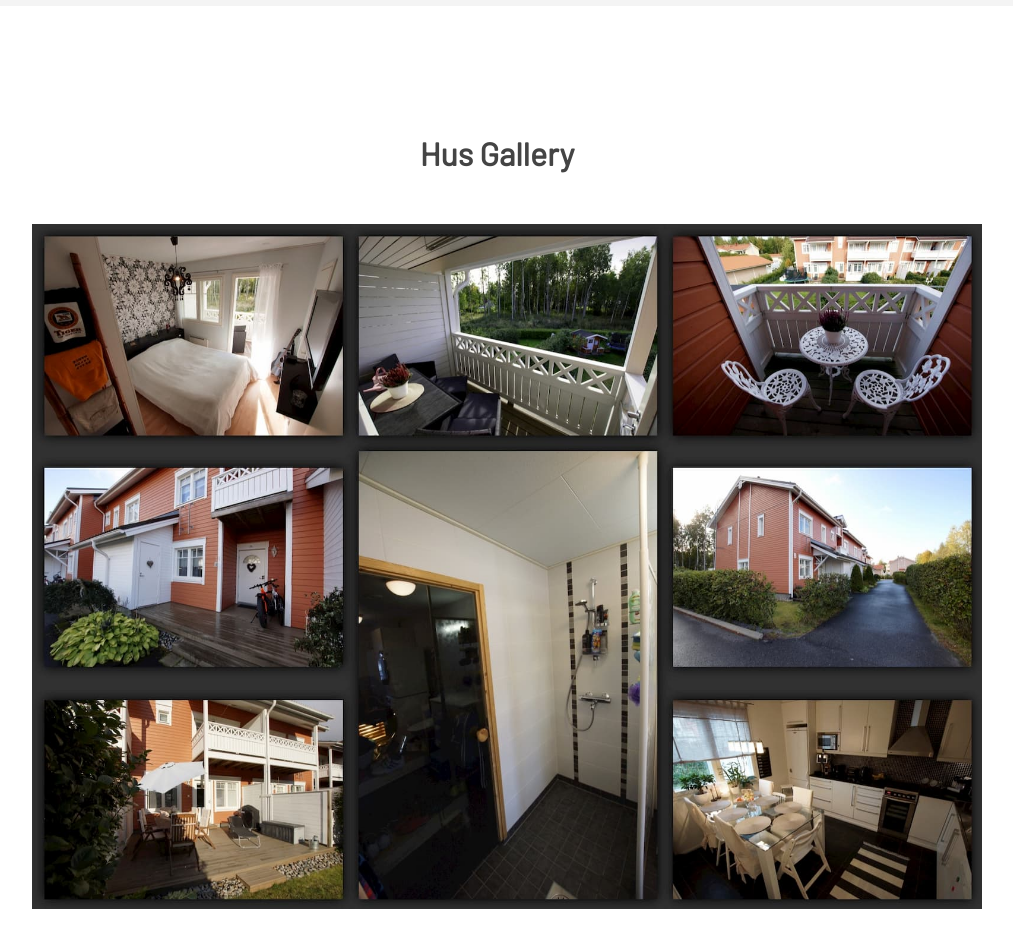
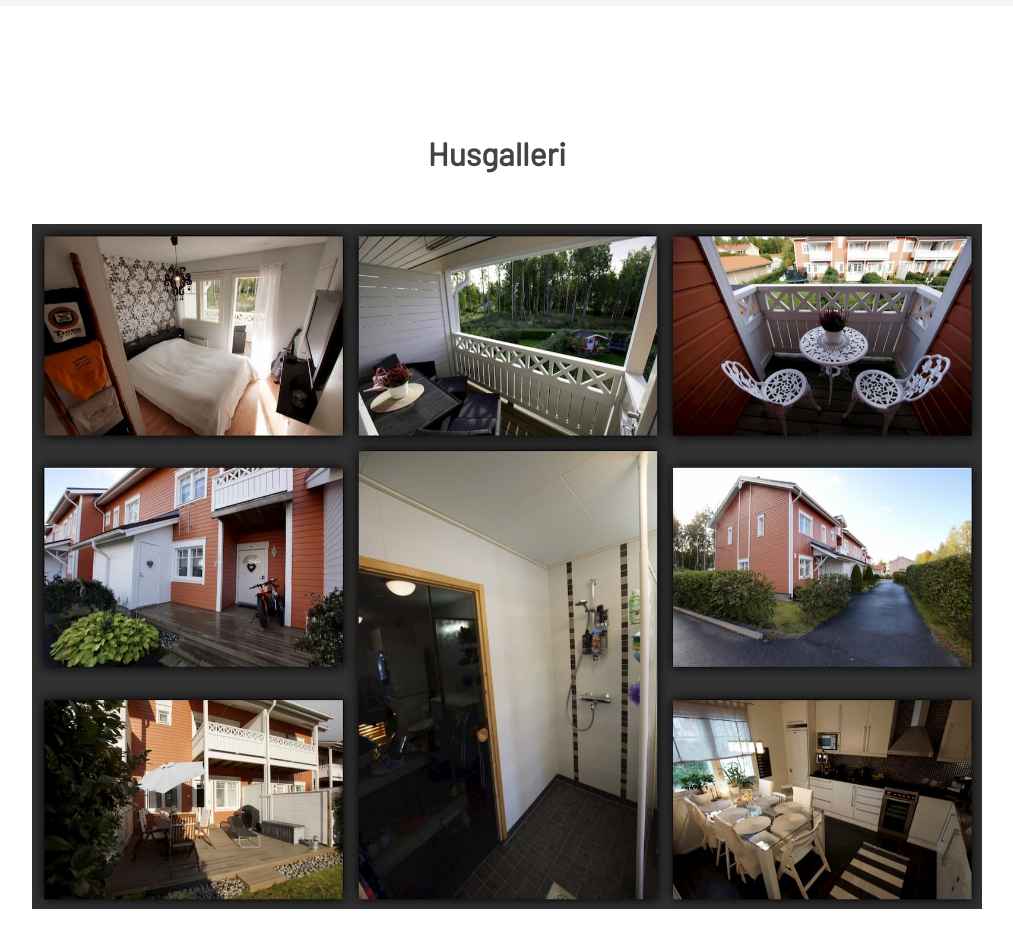
Before and after one commit to rejver007/apartment, a website: page index.html in a window 1280 px wide. Shown: the part 1380-2311 px from the top of the page, without its empty margins (143-1156 px from the left). Drawn offline with nearby package versions, Linux system fonts and the light colour scheme.

Commit message:
Husgalleri

```diff
--- a/index.html
+++ b/index.html
@@ -79,7 +79,7 @@
             </div>
         </div>
     </section>
-    <h3 class="gallery_title" id="gallery">Hus Gallery</h3>
+    <h3 class="gallery_title" id="gallery">Husgalleri</h3>
     <div class="gallery-enter">
         <a href="gallery.html"> <img src="images/gallery-enter.jpg" class="galleryimage" alt="hus"></a>
         <div class="middle">
```
